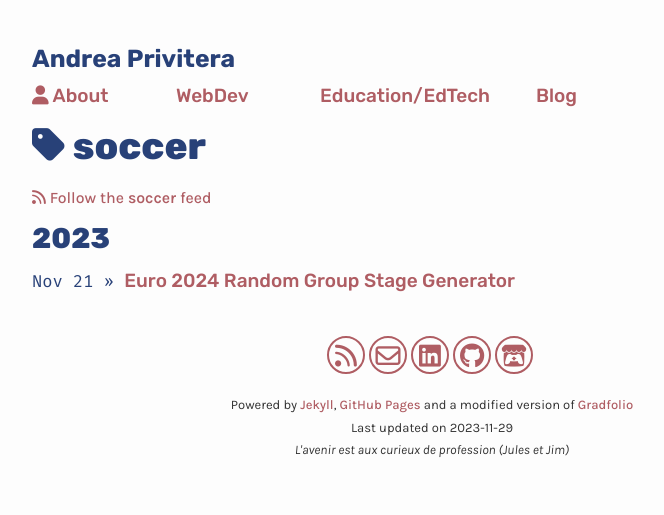
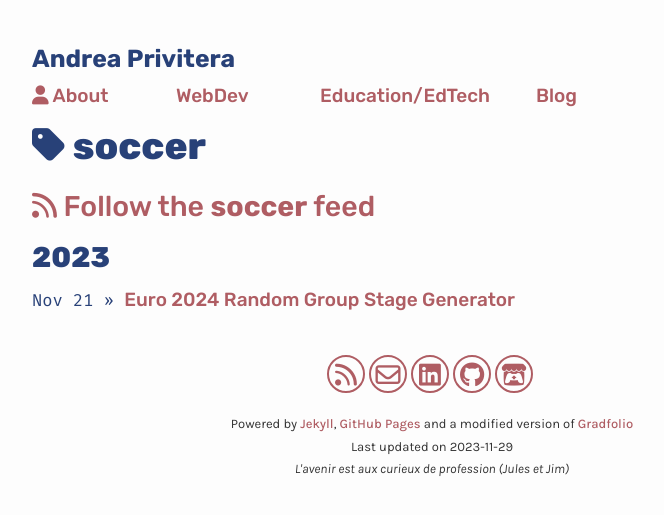
Before and after one commit to anprivitera/anprivitera.github.io, a Jekyll site: the page built from _tags/soccer.md, in a window 1280 px wide. Shown: the top 515 px of the page, without its empty margins (208-872 px from the left). Built offline with Jekyll 4.4.1, drawn with Linux system fonts in a browser that asks for light colours; comment, search, counter and statistics services are not loaded.

Commit message:
turned small tag into h2 tag for rss feed

```diff
--- a/_layouts/tags.html
+++ b/_layouts/tags.html
@@ -4,11 +4,11 @@ layout: default
 
 <h1><i class="fa fa-tag"></i> {{ page.tag-name }}</h1>
 <div class="post">
-    <small class="feedbox">
+    <h2 class="feedbox">
         <a href="/feeds/{{ page.tag-name}}.xml">
             <i class="fa fa-rss"></i> Follow the <strong>{{ page.tag-name }}</strong> feed
         </a>
-    </small>
+    </h2>
     <div>
         {% assign date = '' %}
         {% for post in site.posts %}
```
